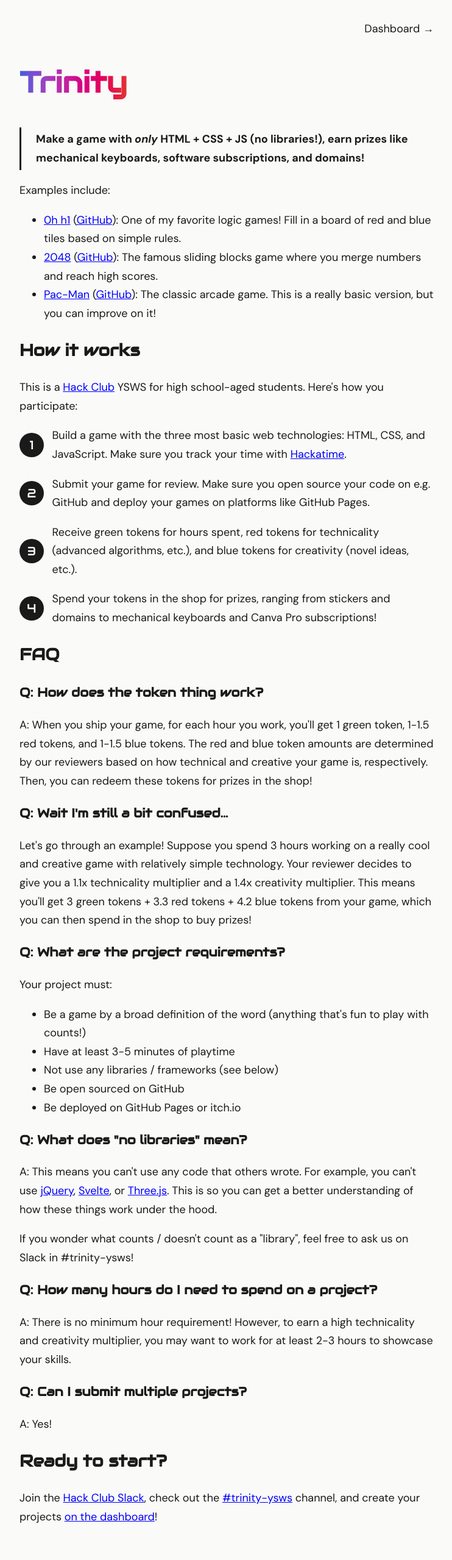
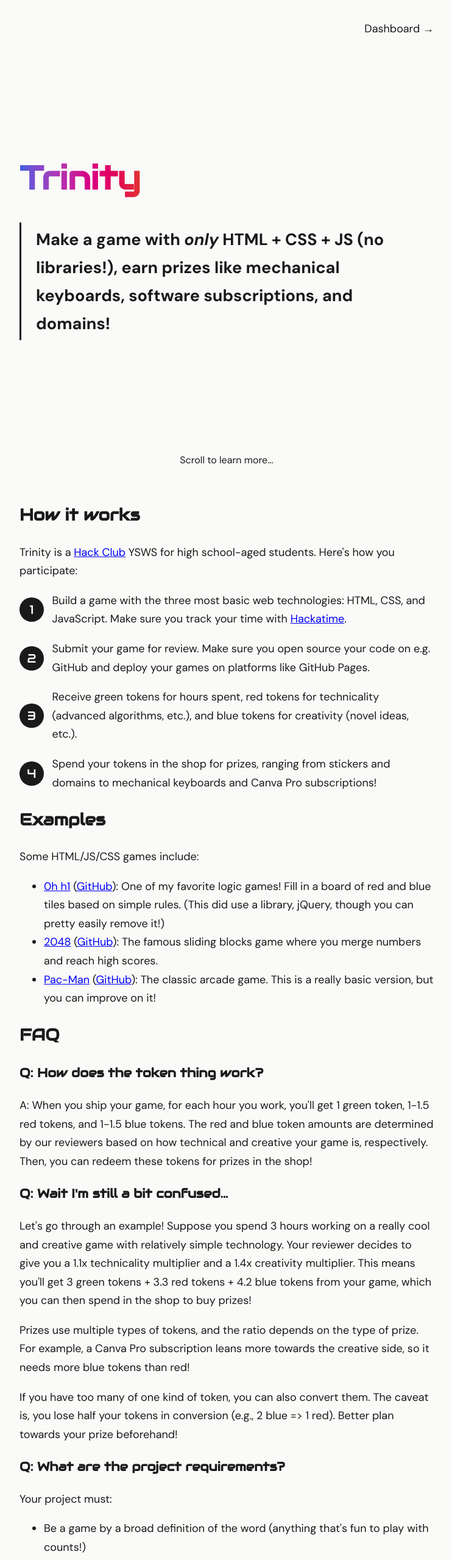
Before and after one commit to jollyroger182/trinity, a SvelteKit app: page / in a window 1280 px wide. Shown: the top 2559 px of the page at 61% size, without its empty margins (268-1010 px from the left). Built offline with nearby package versions, Linux system fonts and the light colour scheme; no server answers.

Commit message:
feat: redesign home page hero section

```diff
--- a/src/hooks.server.ts
+++ b/src/hooks.server.ts
@@ -37,7 +37,6 @@ export const handle: Handle = async ({ event, resolve }) => {
 		}
 	}
 
-	console.log('ok??', url, locals, sessionId)
 	return resolve(event)
 }
 
--- a/src/routes/(pages)/+page.svelte
+++ b/src/routes/(pages)/+page.svelte
@@ -2,11 +2,15 @@
 	import { resolve } from '$app/paths'
 </script>
 
-<nav class="nav-right">
+<nav style="position: absolute; right: 1.5rem; z-index: 2">
 	<a href={resolve('/dashboard')} data-sveltekit-preload-data="off">Dashboard →</a>
 </nav>
 
-<h1>
+<div style="position: relative; font-size: 1.5em">
+	<div
+		style="height: calc(100vh - 2rem); display: flex; flex-direction: column; justify-content: center;"
+	>
+		<h1 style="margin: 0; font-size: 2em">
 			<span class="gradient-text">Trinity</span>
 		</h1>
 
@@ -14,31 +18,20 @@
 			Make a game with <em>only</em> HTML + CSS + JS (no libraries!), earn prizes like mechanical keyboards,
 			software subscriptions, and domains!
 		</p>
+	</div>
 
-<p>Examples include:</p>
-
-<ul>
-	<li>
-		<a href="https://0hh1.com/">0h h1</a> (<a href="https://github.com/florisluiten/0hh1">GitHub</a
-		>): One of my favorite logic games! Fill in a board of red and blue tiles based on simple rules.
-	</li>
-	<li>
-		<a href="https://jollyy.dev/2048/">2048</a> (<a href="https://github.com/kubowania/2048"
-			>GitHub</a
-		>): The famous sliding blocks game where you merge numbers and reach high scores.
-	</li>
-	<li>
-		<a href="https://jollyy.dev/pac-man/">Pac-Man</a> (<a
-			href="https://github.com/kubowania/pac-man">GitHub</a
-		>): The classic arcade game. This is a really basic version, but you can improve on it!
-	</li>
-</ul>
+	<div
+		style="position: absolute; bottom: 2rem; left: 0; right: 0; text-align: center; font-size: 1rem"
+	>
+		Scroll to learn more...
+	</div>
+</div>
 
 <h2>How it works</h2>
 
 <p>
-	This is a <a href="https://hackclub.com">Hack Club</a> YSWS for high school-aged students. Here's how
-	you participate:
+	Trinity is a <a href="https://hackclub.com">Hack Club</a> YSWS for high school-aged students. Here's
+	how you participate:
 </p>
 
 <div class="step">
@@ -73,6 +66,28 @@
 	</p>
 </div>
 
+<h2>Examples</h2>
+
+<p>Some HTML/JS/CSS games include:</p>
+
+<ul>
+	<li>
+		<a href="https://0hh1.com/">0h h1</a> (<a href="https://github.com/florisluiten/0hh1">GitHub</a
+		>): One of my favorite logic games! Fill in a board of red and blue tiles based on simple rules.
+		(This did use a library, jQuery, though you can pretty easily remove it!)
+	</li>
+	<li>
+		<a href="https://jollyy.dev/2048/">2048</a> (<a href="https://github.com/kubowania/2048"
+			>GitHub</a
+		>): The famous sliding blocks game where you merge numbers and reach high scores.
+	</li>
+	<li>
+		<a href="https://jollyy.dev/pac-man/">Pac-Man</a> (<a
+			href="https://github.com/kubowania/pac-man">GitHub</a
+		>): The classic arcade game. This is a really basic version, but you can improve on it!
+	</li>
+</ul>
+
 <h2>FAQ</h2>
 
 <h3>Q: How does the token thing work?</h3>
@@ -91,6 +106,17 @@
 	with relatively simple technology. Your reviewer decides to give you a 1.1x technicality
 	multiplier and a 1.4x creativity multiplier. This means you'll get 3 green tokens + 3.3 red tokens
 	+ 4.2 blue tokens from your game, which you can then spend in the shop to buy prizes!
+</p>
+
+<p>
+	Prizes use multiple types of tokens, and the ratio depends on the type of prize. For example, a
+	Canva Pro subscription leans more towards the creative side, so it needs more blue tokens than
+	red!
+</p>
+
+<p>
+	If you have too many of one kind of token, you can also convert them. The caveat is, you lose half
+	your tokens in conversion (e.g., 2 blue => 1 red). Better plan towards your prize beforehand!
 </p>
 
 <h3>Q: What are the project requirements?</h3>
```
Also changed, not shown: src/lib/assets/styles.css. Lines whose indentation alone changed are shown as unchanged.
